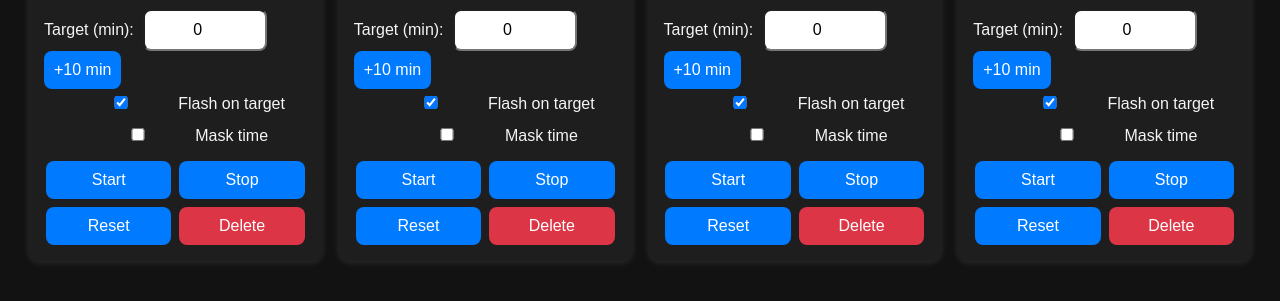
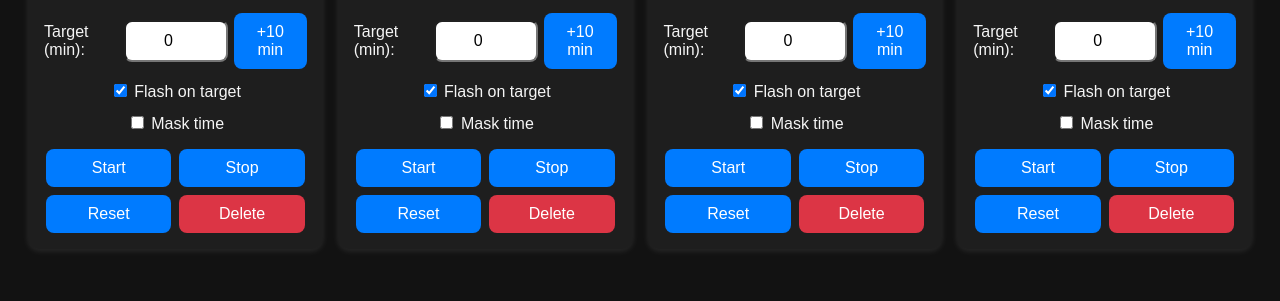
Before and after one commit to Kishlay-kr12/Tempo, a plain HTML site: page index.html in a window 1280 px wide. Shown: the part 275-576 px from the top of the page. Drawn offline with Linux system fonts and the light colour scheme.

Commit message:
Update index.html

```diff
--- a/index.html
+++ b/index.html
@@ -124,11 +124,24 @@
       margin-bottom: 12px;
     }
 
-    .target input,
-    .flash-option input {
-      width: 100px;
+    /* Target row fix */
+    .target {
+      margin-bottom: 8px;
+      margin-top: 4px;
+      display: flex;
+      align-items: center;
+      gap: 6px;
+    }
+
+    .target div {
+      display: flex;
+      align-items: center;
+      gap: 6px;
+    }
+
+    .target input {
+      width: 80px;
       text-align: center;
-      margin-left: 5px;
     }
 
     .timer-buttons {
@@ -249,7 +262,7 @@
         lastStart: 0,
         target: 0,
         flashOnTarget: true,
-        maskTime: false, // new property
+        maskTime: false,
       };
       renderTimer(label);
       saveTimers();
@@ -267,8 +280,10 @@
       </div>
       <div class="time" id="${label}-time">00:00:00</div>
       <div class="target">
-        Target (min):
-        <input type="number" id="${label}-target" min="0" value="${timers[label].target / 60000 || 0}">
+        <div>
+          Target (min):
+          <input type="number" id="${label}-target" min="0" value="${timers[label].target / 60000 || 0}">
+        </div>
         <button id="${label}-plus10">+10 min</button>
       </div>
       <div class="flash-option">
@@ -412,14 +427,14 @@
         return;
       }
 
-      if (!confirm("Do you really want to export the timers?")) return; // Confirmation added
+      if (!confirm("Do you really want to export the timers?")) return;
 
       const today = new Date().toISOString().slice(0, 10);
       let newRows = "";
       for (let label in timers) {
         const t = timers[label];
         newRows += `${today},${label},${format(t.elapsed)},${format(t.target)},${t.flashOnTarget}\n`;
-        resetTimer(label); // reset after export
+        resetTimer(label);
       }
 
       let csv = localStorage.getItem("exportCSV");
@@ -439,10 +454,8 @@
       document.body.removeChild(a);
       URL.revokeObjectURL(url);
 
-      saveTimers(); // keep the timers structure, just reset
+      saveTimers();
     }
-
-
 
     setInterval(() => {
       Object.keys(timers).forEach(updateDisplay);
```
